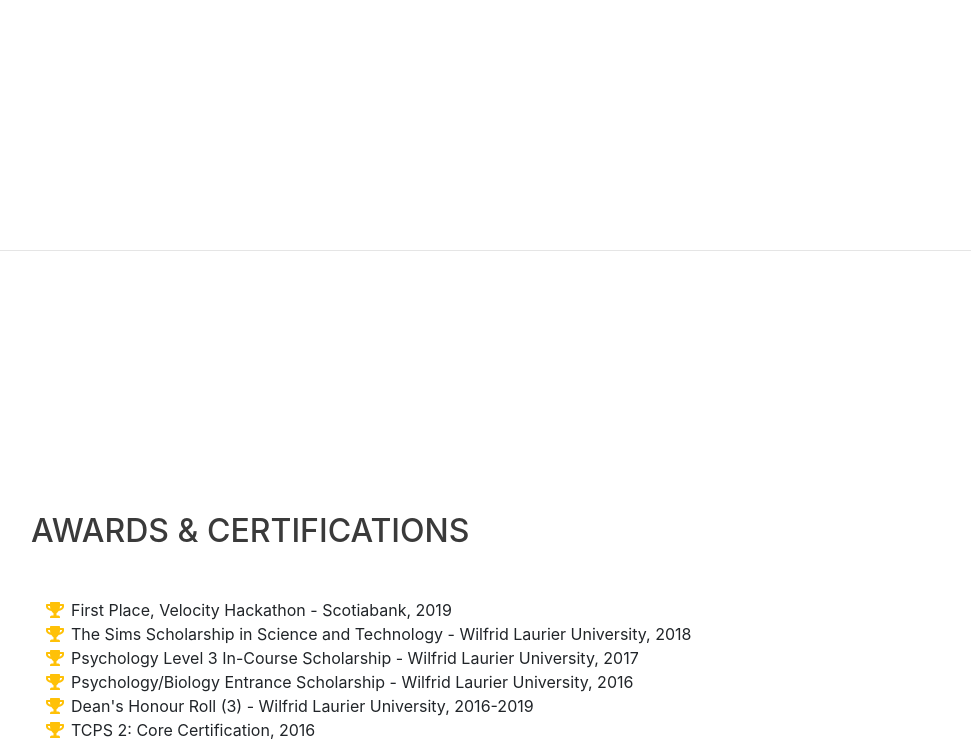
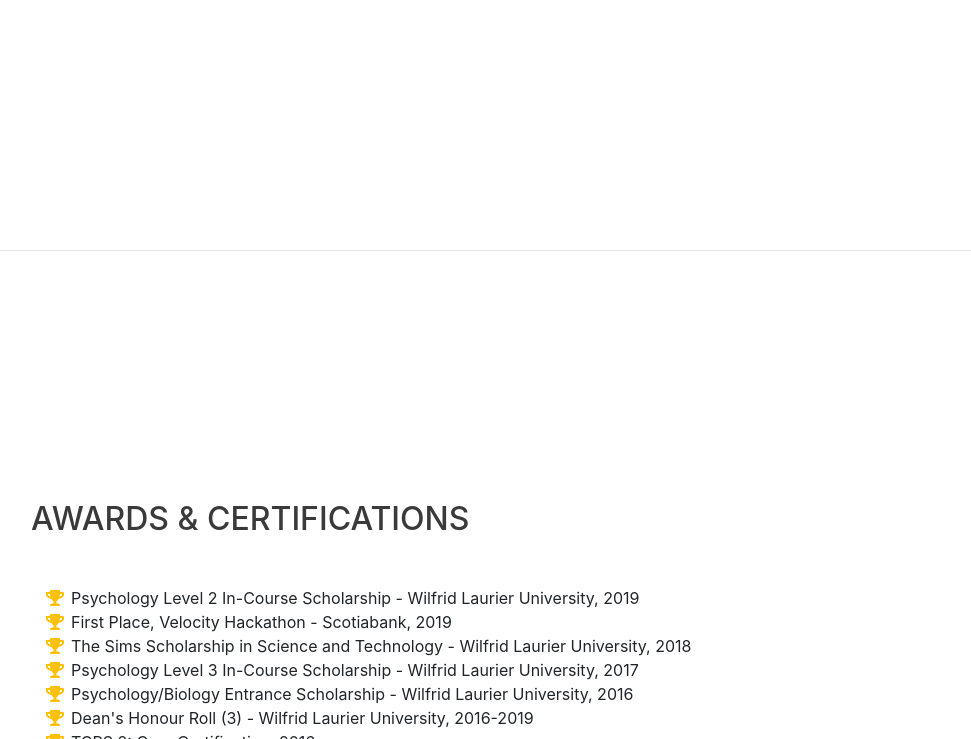
Before and after one commit to brenshanthakumar/brenshanthakumar.github.io, a website with bundled scripts: page index.html in a window 1280 px wide. Shown: the part 3801-4540 px from the top of the page, without its empty margins (289-1260 px from the left). Built offline with nearby package versions, Linux system fonts and the light colour scheme; a web font is replaced by a local one.

Commit message:
Update index.html

```diff
--- a/index.html
+++ b/index.html
@@ -137,7 +137,7 @@
             <h3 class="mb-0">Wilfrid Laurier University</h3>
             <div class="subheading mb-3">Bachelor of Arts</div>
             <div>Honours Psychology, Research Specialist</div>
-            <p>GPA: 11.4</p>
+            <p>GPA: 11.0</p>
           </div>
           <div class="resume-date text-md-right">
             <span class="text-primary">September 2016 - May 2020</span>
@@ -230,6 +230,9 @@
         <ul class="fa-ul mb-0">
           <li>
             <i class="fa-li fa fa-trophy text-warning"></i>
+             Psychology Level 2 In-Course Scholarship - Wilfrid Laurier University, 2019</li>
+          <li>
+            <i class="fa-li fa fa-trophy text-warning"></i>
             First Place, Velocity Hackathon - Scotiabank, 2019</li>
           <li>
             <i class="fa-li fa fa-trophy text-warning"></i>
```
